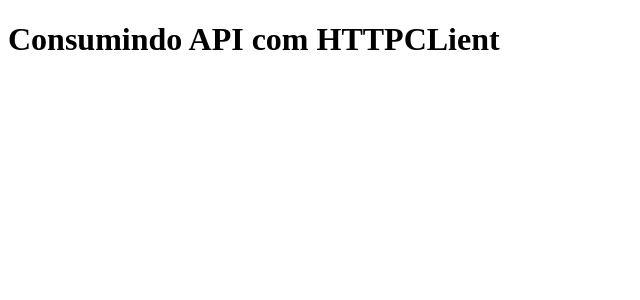
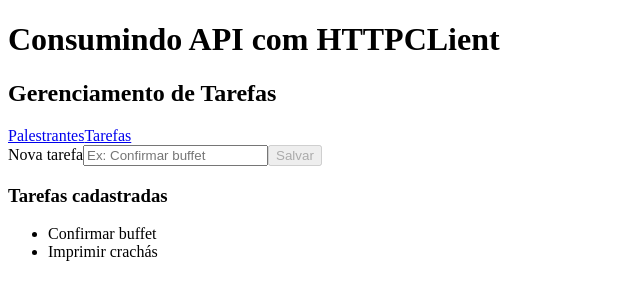
Before and after one commit to GustavoeDev/angular-conf-palestrantes, an Angular app: page /tarefas in a window 1280 px wide. Before the commit this address led to /. Shown: the top 300 px of the page, without its empty margins (0-640 px from the left). Built offline with nearby package versions, Linux system fonts and the light colour scheme.

Commit message:
Adiciona painel de gerenciamento de tarefas à aplicação; Implementa serviço de tarefas com validação e armazenamento em memória

```diff
--- a/src/app/app.routes.ts
+++ b/src/app/app.routes.ts
@@ -1,6 +1,7 @@
 import { Routes } from '@angular/router';
 
 import { Palestrantes } from './palestrantes/palestrantes';
+import { TarefasComponent } from './tarefas/tarefas';
 
 export const routes: Routes = [
   {
@@ -13,5 +14,9 @@ export const routes: Routes = [
     data: {
       simularFalha: true
     }
+  },
+  {
+    path: 'tarefas',
+    component: TarefasComponent
   }
 ];
--- a/src/app/palestrantes/palestrantes.html
+++ b/src/app/palestrantes/palestrantes.html
@@ -4,6 +4,7 @@
   <nav>
     <a routerLink="/">Lista principal</a>
     <a routerLink="/palestrantes-falha">Simular falha da API</a>
+    <a routerLink="/tarefas">Tarefas do evento</a>
   </nav>
 
   @if (simulandoFalha()) {
--- /dev/null
+++ b/src/app/tarefas/tarefa.service.ts
@@ -0,0 +1,37 @@
+import { Injectable } from '@angular/core';
+
+export interface Tarefa {
+  id: number;
+  titulo: string;
+}
+
+@Injectable({
+  providedIn: 'root'
+})
+export class TarefaService {
+  private tarefas: Tarefa[] = [
+    {
+      id: 1,
+      titulo: 'Confirmar buffet'
+    },
+    {
+      id: 2,
+      titulo: 'Imprimir crachás'
+    }
+  ];
+
+  getTarefas() {
+    return [...this.tarefas];
+  }
+
+  adicionarTarefa(titulo: string) {
+    const novaTarefa: Tarefa = {
+      id: Date.now(),
+      titulo
+    };
+
+    this.tarefas = [...this.tarefas, novaTarefa];
+
+    return novaTarefa;
+  }
+}
--- /dev/null
+++ b/src/app/tarefas/tarefas.html
@@ -0,0 +1,34 @@
+<section>
+  <h2>Gerenciamento de Tarefas</h2>
+
+  <nav>
+    <a routerLink="/">Palestrantes</a>
+    <a routerLink="/tarefas">Tarefas</a>
+  </nav>
+
+  <form [formGroup]="tarefaForm" (ngSubmit)="adicionarTarefa()">
+    <label for="titulo">Nova tarefa</label>
+    <input
+      id="titulo"
+      type="text"
+      formControlName="titulo"
+      placeholder="Ex: Confirmar buffet"
+    >
+
+    @if (tarefaForm.controls.titulo.invalid && tarefaForm.controls.titulo.touched) {
+      <p>Informe uma tarefa válida.</p>
+    }
+
+    <button type="submit" [disabled]="tarefaForm.invalid">Salvar</button>
+  </form>
+
+  <h3>Tarefas cadastradas</h3>
+
+  <ul>
+    @for (tarefa of tarefas; track tarefa.id) {
+      <li>{{ tarefa.titulo }}</li>
+    } @empty {
+      <li>Nenhuma tarefa cadastrada.</li>
+    }
+  </ul>
+</section>
--- /dev/null
+++ b/src/app/tarefas/tarefas.ts
@@ -0,0 +1,49 @@
+import { Component, DestroyRef, inject, OnInit } from '@angular/core';
+import { FormBuilder, ReactiveFormsModule, Validators } from '@angular/forms';
+import { RouterLink } from '@angular/router';
+
+import { Tarefa, TarefaService } from './tarefa.service';
+
+@Component({
+  selector: 'app-tarefas',
+  imports: [ReactiveFormsModule, RouterLink],
+  templateUrl: './tarefas.html'
+})
+export class TarefasComponent implements OnInit {
+  private readonly formBuilder = inject(FormBuilder);
+  private readonly tarefaService = inject(TarefaService);
+  private readonly destroyRef = inject(DestroyRef);
+
+  tarefas: Tarefa[] = [];
+
+  tarefaForm = this.formBuilder.nonNullable.group({
+    titulo: ['', [Validators.required, Validators.pattern(/\S/)]]
+  });
+
+  constructor() {
+    this.destroyRef.onDestroy(() => {
+      console.log('TarefasComponent foi destruído.');
+    });
+  }
+
+  ngOnInit() {
+    this.carregarTarefas();
+  }
+
+  adicionarTarefa() {
+    if (this.tarefaForm.invalid) {
+      this.tarefaForm.markAllAsTouched();
+      return;
+    }
+
+    const titulo = this.tarefaForm.controls.titulo.value.trim();
+
+    this.tarefaService.adicionarTarefa(titulo);
+    this.carregarTarefas();
+    this.tarefaForm.reset();
+  }
+
+  private carregarTarefas() {
+    this.tarefas = this.tarefaService.getTarefas();
+  }
+}
```
Also changed, not shown: 1 other file (tests, documents, lock files or other folders).
